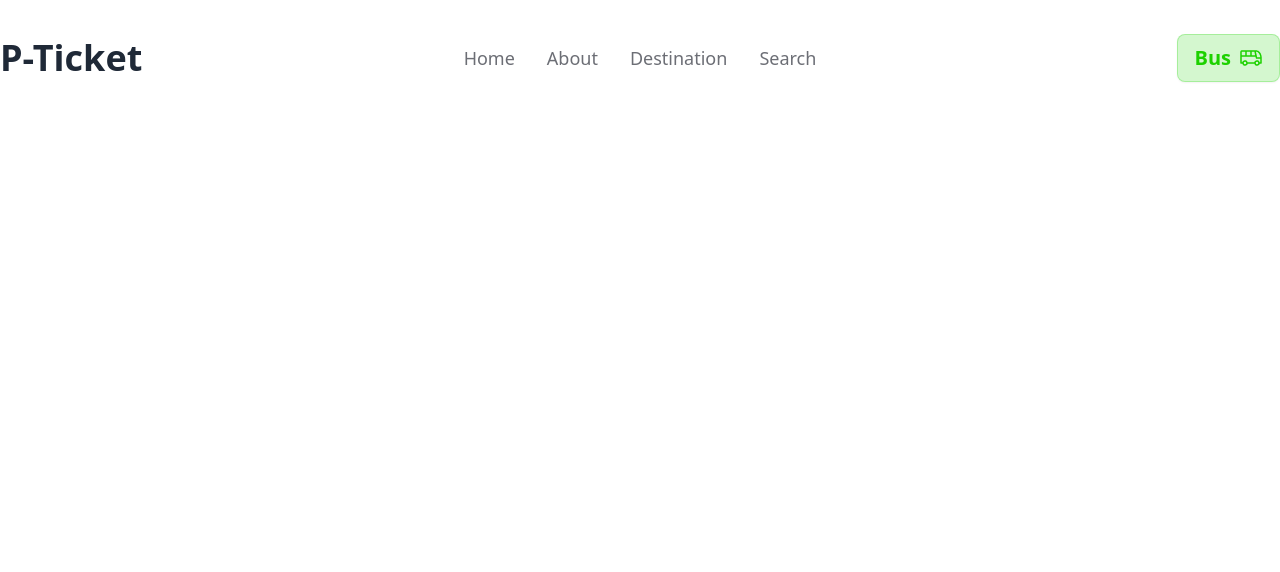
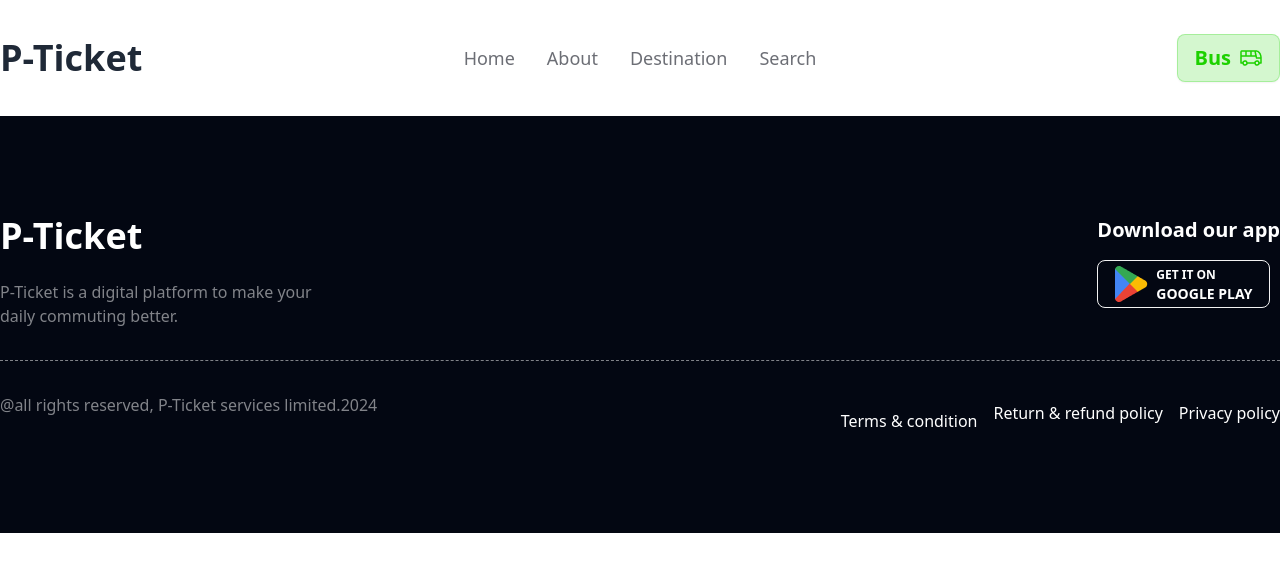
Before and after one commit to tanvirsiraj/smart-ticketing, a plain HTML site: page index.html in a window 1280 px wide. Drawn offline with nearby package versions, Linux system fonts and the light colour scheme.

Commit message:
footer added

```diff
--- a/index.html
+++ b/index.html
@@ -37,7 +37,7 @@
             </div>
             <ul
               tabindex="0"
-              class="menu menu-sm dropdown-content mt-3 z-[1] p-2"
+              class="menu menu-sm bg-black text-white dropdown-content mt-3 z-[1] p-2"
             >
               <li><a>Home</a></li>
               <li><a>About</a></li>
@@ -65,5 +65,42 @@
         </div>
       </div>
     </header>
+    <footer class="bg-[#030712] text-white">
+      <div class="lg:w-[1280px] px-2 lg:px-0 py-[50px] lg:py-[100px] mx-auto">
+        <div class="flex flex-col lg:flex-row justify-between items-start">
+          <div>
+            <a class="text-xl lg:text-4xl font-bold">P-Ticket</a>
+            <p class="mt-6 text-[#ffffff80]">
+              P-Ticket is a digital platform to make your <br />
+              daily commuting better.
+            </p>
+          </div>
+          <div>
+            <p class="text-lg text-right lg:text-xl font-bold mb-4">
+              Download our app
+            </p>
+            <button class="btn bg-transparent">
+              <img src="./images/playstore.png" alt="" />
+              <p class="uppercase text-left text-white">
+                <span class="inline-block mb-1 text-xs"> get it on</span> <br />
+                google play
+              </p>
+            </button>
+          </div>
+        </div>
+
+        <div class="border-b border-[#ffffff80] my-8 border-dashed"></div>
+        <div class="text-white flex flex-col lg:flex-row justify-between">
+          <p class="text-[#ffffff80]">
+            @all rights reserved, P-Ticket services limited.2024
+          </p>
+          <div class="flex flex-col lg:flex-row lg:items-center lg:gap-4">
+            <a class="mt-4">Terms & condition</a>
+            <a>Return & refund policy</a>
+            <a>Privacy policy</a>
+          </div>
+        </div>
+      </div>
+    </footer>
   </body>
 </html>
```
